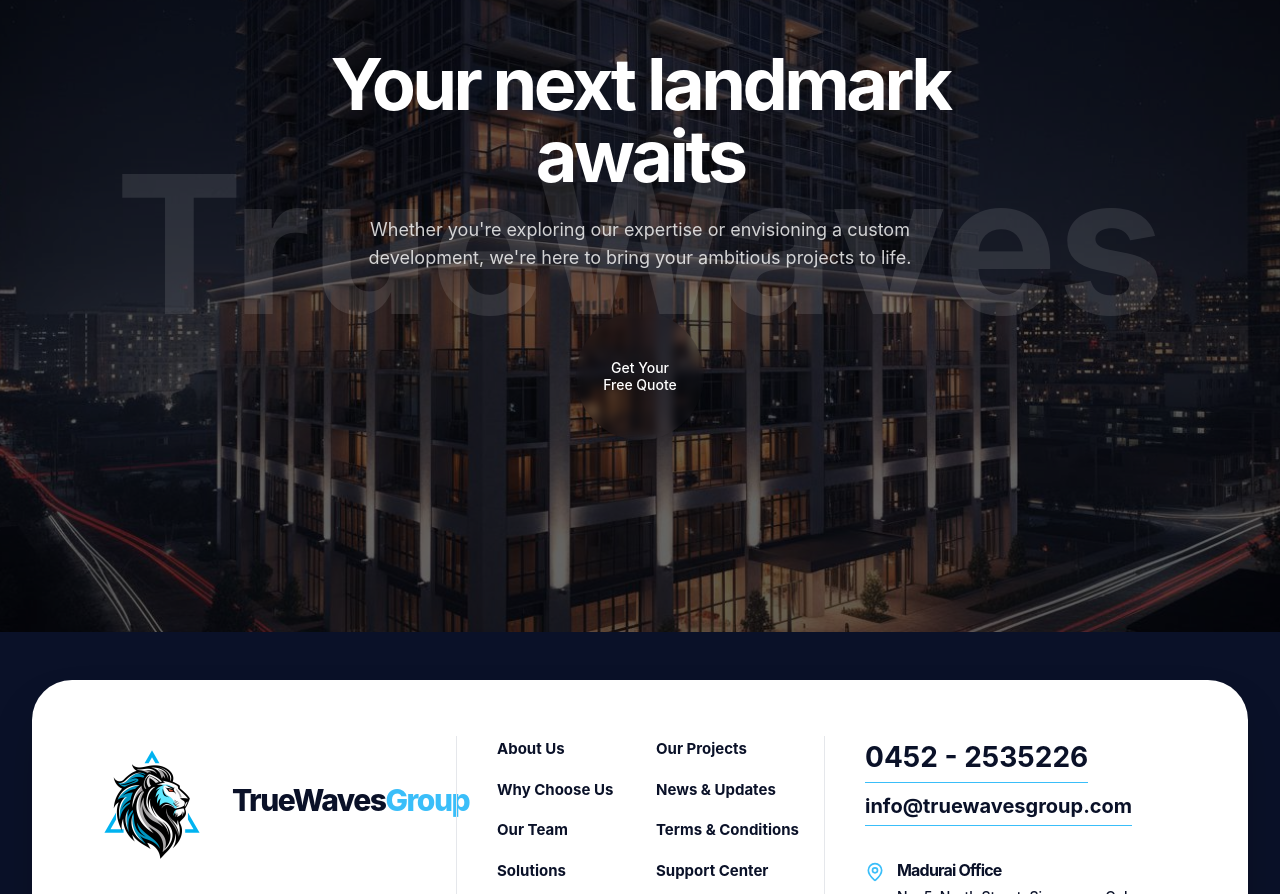
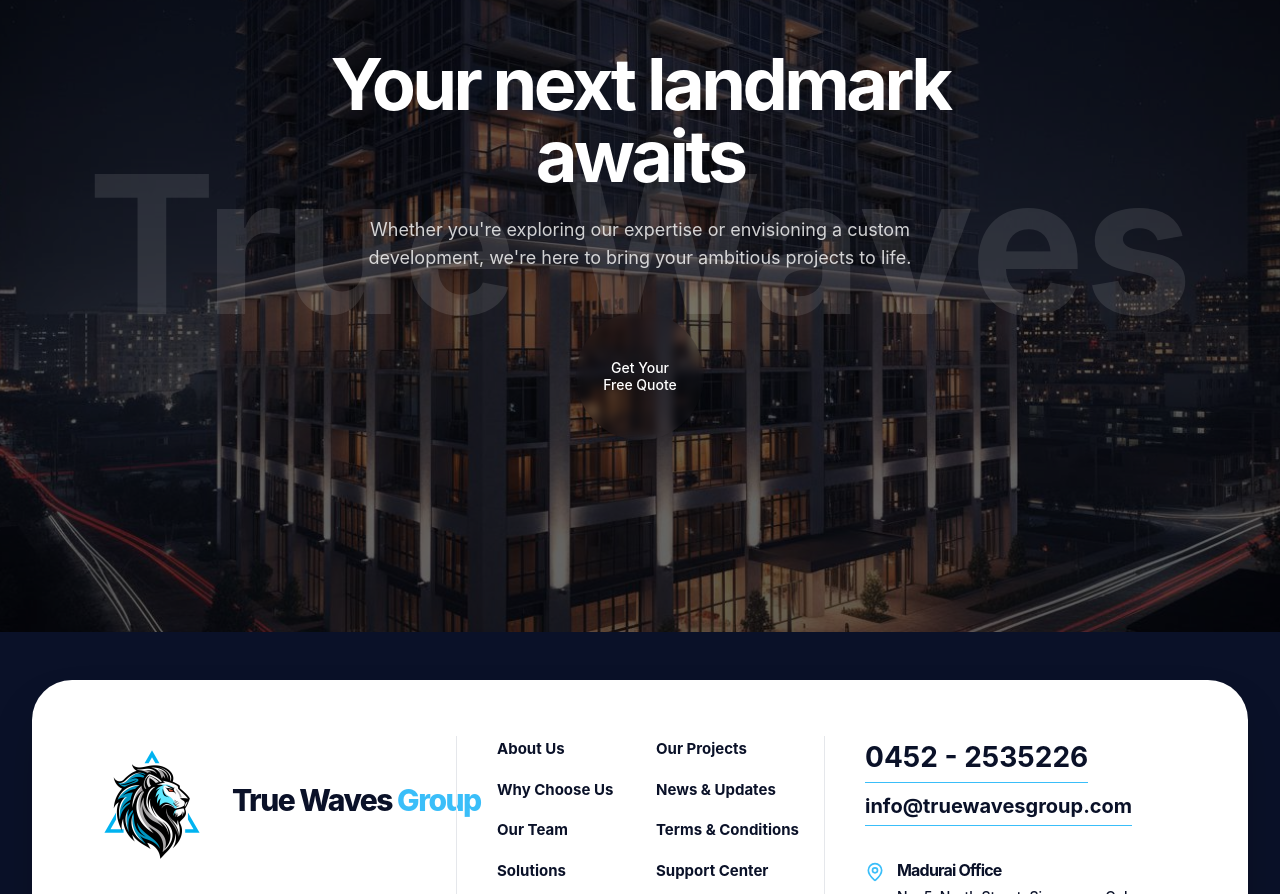
Before and after one commit to godivatech/truewaves_associates_website, a React (Vite) app: page /projects in a window 1280 px wide. Shown: the part 1906-2800 px from the top of the page. Built offline with nearby package versions, Linux system fonts and the light colour scheme.

Commit message:
UI and content change

```diff
--- a/src/components/ProjectEvolution.tsx
+++ b/src/components/ProjectEvolution.tsx
@@ -6,7 +6,7 @@ const EVOLUTION_STAGES = [
     image: '/images/chennai office images/before.png',
     label: 'The Foundation',
     year: '2024 Phase 01',
-    description: 'Our Chennai Headquarters at its raw stage. A vision for a collaborative workspace that embodies the TrueWaves spirit of engineering excellence.'
+    description: 'Our Chennai Headquarters at its raw stage. A vision for a collaborative workspace that embodies the True Waves spirit of engineering excellence.'
   },
   {
     image: '/images/chennai office images/after.png',
--- a/src/sections/Footer.tsx
+++ b/src/sections/Footer.tsx
@@ -53,13 +53,13 @@ export default function Footer() {
                     <div className="grid grid-cols-1 md:grid-cols-12 gap-y-10 lg:gap-x-0">
                         {/* Logo & Description */}
                         <div className="md:col-span-4 flex flex-col justify-between lg:pr-10">
-                            <a href="#" className="flex items-center gap-4">
+                            <a href="#" className="flex items-center gap-2 sm:gap-4">
                                 <img
                                     src="/images/Logo.png"
                                     alt="TrueWaves Logo"
-                                    className="h-32 w-auto object-contain"
+                                    className="h-24 sm:h-32 w-auto object-contain"
                                 />
-                                <span className="text-2xl sm:text-3xl font-extrabold text-navy tracking-tighter">TrueWaves<span className="text-azure">Group</span></span>
+                                <span className="text-xl sm:text-3xl font-extrabold text-navy tracking-tighter whitespace-nowrap">True Waves <span className="text-azure">Group</span></span>
                             </a>
                             <div className="mt-12 sm:mt-16">
                                 <p className="text-[15px] text-muted-foreground leading-relaxed font-medium md:max-w-xs">
@@ -159,7 +159,7 @@ export default function Footer() {
                     {/* Copyright */}
                     <div className="flex flex-col sm:flex-row items-center justify-center gap-2">
                         <p className="text-[15px] text-muted-foreground font-medium">
-                            © 2026 <span className="text-navy font-bold">TrueWavesGroup</span>. All Rights Reserved.
+                            © 2026 <span className="text-navy font-bold">True Waves Group</span>. All Rights Reserved.
                         </p>
                         <span className="hidden sm:inline text-muted-foreground">•</span>
                         <p className="text-[15px] text-muted-foreground font-medium">
--- a/src/sections/FooterCTA.tsx
+++ b/src/sections/FooterCTA.tsx
@@ -22,7 +22,7 @@ export default function FooterCTA() {
           transition={{ duration: 0.8 }}
           className="text-[15vw] font-bold text-white whitespace-nowrap"
         >
-          TrueWaves
+          True Waves
         </motion.span>
       </div>
 
--- a/src/sections/Navbar.tsx
+++ b/src/sections/Navbar.tsx
@@ -53,7 +53,7 @@ export default function Navbar() {
                             alt="TrueWaves Logo"
                             className="h-20 w-auto object-contain scale-125 origin-left"
                         />
-                        <span className="text-xl sm:text-2xl lg:text-3xl font-bold tracking-tight text-navy ml-2">
+                        <span className="text-xl sm:text-2xl lg:text-3xl font-bold tracking-tight text-navy ml-2 whitespace-nowrap">
                             True Waves Group
                         </span>
                     </Link>
```
